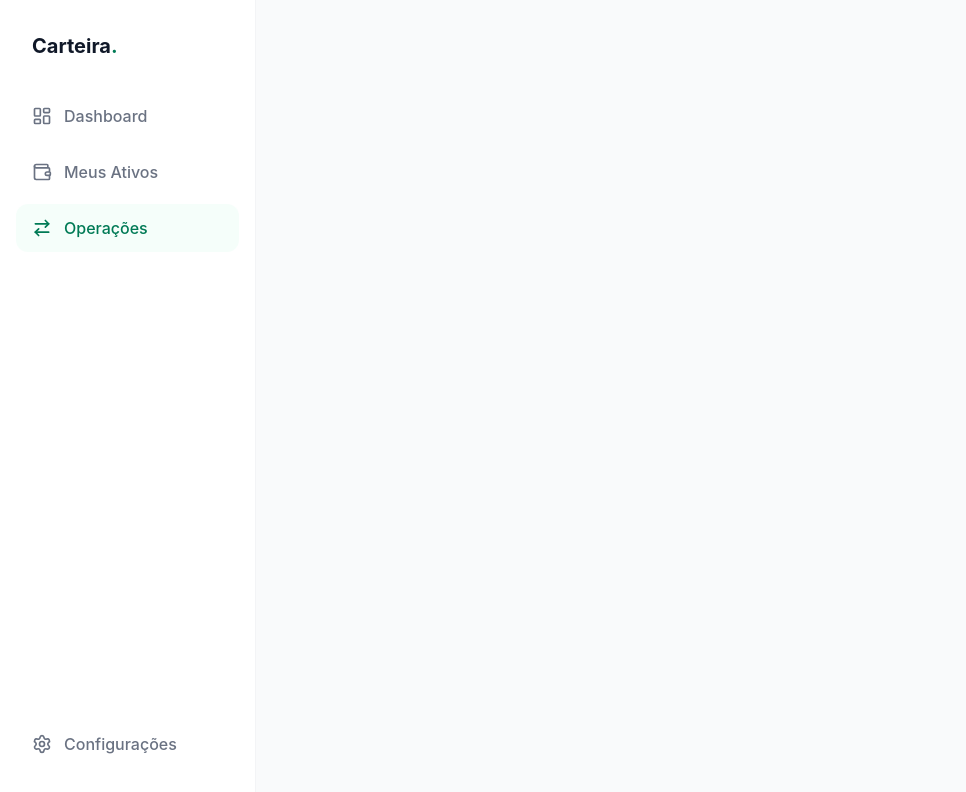
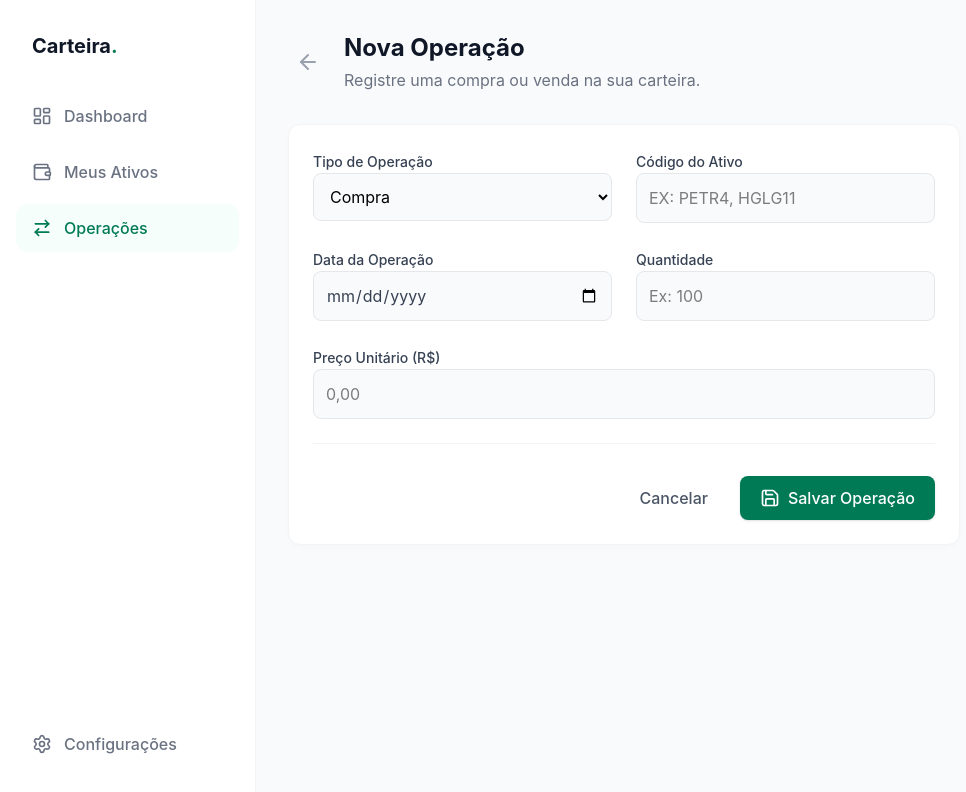
Before and after one commit to elc1090/project2-2026b-guigalmesh, a React (Vite) app in the folder frontend/: page /operacoes/nova in a window 1280 px wide. Shown: the top 792 px of the page, without its empty margins (0-966 px from the left). Built offline with nearby package versions, Linux system fonts and the light colour scheme; no server answers.

Commit message:
feat: adicionar operacao

```diff
--- a/frontend/src/App.tsx
+++ b/frontend/src/App.tsx
@@ -3,6 +3,8 @@ import { Sidebar } from "./components/Sidebar";
 import { DashboardResumo } from "./features/carteira/DashboardResumo";
 import { BrowserRouter, Routes, Route, Navigate } from 'react-router-dom';
 import { OperacoesView } from './features/operacoes/OperacoesView';
+import { OperacaoForm } from './features/operacoes/OperacaoForm';
+import { AtivosView } from './features/ativos/AtivosView';
 
 const API_URL = import.meta.env.VITE_API_URL ?? "http://localhost:3333";
 
@@ -29,7 +31,9 @@ export default function App() {
               <Route path="/" element={<Navigate to="/dashboard" replace />} />
 
               <Route path="/dashboard" element={<DashboardResumo />} />
+              <Route path="/ativos" element={<AtivosView />} />
               <Route path="/operacoes" element={<OperacoesView />} />
+              <Route path="/operacoes/nova" element={<OperacaoForm />} />
 
               {/* Placeholder para quando formos fazer a tela de ativos */}
               <Route path="/ativos" element={
--- /dev/null
+++ b/frontend/src/features/ativos/AtivosView.tsx
@@ -0,0 +1,83 @@
+import { useState } from 'react';
+import { Filter } from 'lucide-react';
+import { TabelaAtivos, AtivoResumo } from '../carteira/TabelaAtivos';
+
+export function AtivosView() {
+  // Estado para o filtro ativo
+  const [filtroAtivo, setFiltroAtivo] = useState<'TUDO' | 'Ação' | 'FII' | 'Renda Fixa'>('TUDO');
+
+  // Reutilizando o mesmo mock do dashboard para simular os dados da API
+  const mockAtivos: AtivoResumo[] = [
+    { ticker: 'ITUB4', tipo: 'Ação', quantidade: 300, precoMedio: 28.50, cotacaoAtual: 34.20, rentabilidade: 20.00 },
+    { ticker: 'PETR4', tipo: 'Ação', quantidade: 500, precoMedio: 36.10, cotacaoAtual: 39.50, rentabilidade: 9.41 },
+    { ticker: 'HGLG11', tipo: 'FII', quantidade: 120, precoMedio: 162.00, cotacaoAtual: 158.50, rentabilidade: -2.16 },
+    { ticker: 'VALE3', tipo: 'Ação', quantidade: 200, precoMedio: 68.90, cotacaoAtual: 62.10, rentabilidade: -9.86 },
+    { ticker: 'Tesouro IPCA+', tipo: 'Renda Fixa', quantidade: 5, precoMedio: 3100.00, cotacaoAtual: 3250.00, rentabilidade: 4.83 },
+  ];
+
+  // Lógica de filtragem
+  const ativosFiltrados = mockAtivos.filter(ativo =>
+    filtroAtivo === 'TUDO' ? true : ativo.tipo === filtroAtivo
+  );
+
+  return (
+    <div className="space-y-8 pb-12">
+      {/* Cabeçalho */}
+      <header className="flex justify-between items-end">
+        <div>
+          <h1 className="text-2xl font-bold text-gray-900">Meus Ativos</h1>
+          <p className="text-gray-500 mt-1">Visão detalhada da sua carteira de investimentos.</p>
+        </div>
+      </header>
+
+      {/* Barra de Filtros Minimalista */}
+      <div className="flex items-center gap-3">
+        <div className="text-gray-400 p-2">
+          <Filter size={20} />
+        </div>
+
+        <button
+          onClick={() => setFiltroAtivo('TUDO')}
+          className={`px-4 py-2 rounded-full text-sm font-medium transition-colors ${
+            filtroAtivo === 'TUDO' ? 'bg-emerald-700 text-white shadow-sm' : 'bg-white text-gray-600 border border-gray-200 hover:bg-gray-50'
+          }`}
+        >
+          Todos os Ativos
+        </button>
+
+        <button
+          onClick={() => setFiltroAtivo('Ação')}
+          className={`px-4 py-2 rounded-full text-sm font-medium transition-colors ${
+            filtroAtivo === 'Ação' ? 'bg-emerald-700 text-white shadow-sm' : 'bg-white text-gray-600 border border-gray-200 hover:bg-gray-50'
+          }`}
+        >
+          Ações
+        </button>
+
+        <button
+          onClick={() => setFiltroAtivo('FII')}
+          className={`px-4 py-2 rounded-full text-sm font-medium transition-colors ${
+            filtroAtivo === 'FII' ? 'bg-emerald-700 text-white shadow-sm' : 'bg-white text-gray-600 border border-gray-200 hover:bg-gray-50'
+          }`}
+        >
+          Fundos Imobiliários
+        </button>
+
+        <button
+          onClick={() => setFiltroAtivo('Renda Fixa')}
+          className={`px-4 py-2 rounded-full text-sm font-medium transition-colors ${
+            filtroAtivo === 'Renda Fixa' ? 'bg-emerald-700 text-white shadow-sm' : 'bg-white text-gray-600 border border-gray-200 hover:bg-gray-50'
+          }`}
+        >
+          Renda Fixa
+        </button>
+      </div>
+
+      {/* Renderizando a tabela criada anteriormente com a lista filtrada */}
+      <div className="pt-2">
+        <TabelaAtivos ativos={ativosFiltrados} />
+      </div>
+
+    </div>
+  );
+}
--- /dev/null
+++ b/frontend/src/features/operacoes/OperacaoForm.tsx
@@ -0,0 +1,152 @@
+// src/features/operacoes/OperacaoForm.tsx
+import { ArrowLeft, Save } from 'lucide-react';
+import { Link, useNavigate } from 'react-router-dom';
+import { useState, FormEvent } from 'react';
+
+interface FormData {
+  tipo: 'COMPRA' | 'VENDA';
+  ticker: string;
+  data: string;
+  quantidade: number | '';
+  preco: number | '';
+}
+
+export function OperacaoForm() {
+  const navigate = useNavigate();
+
+  // O estado que guarda todos os campos do formulário
+  const [formData, setFormData] = useState<FormData>({
+    tipo: 'COMPRA',
+    ticker: '',
+    data: '',
+    quantidade: '',
+    preco: '',
+  });
+
+  const handleChange = (e: React.ChangeEvent<HTMLInputElement | HTMLSelectElement>) => {
+    const { name, value } = e.target;
+
+    setFormData(prev => ({
+      ...prev,
+      // Se for quantidade ou preço, converte para número (ou vazio se o usuário apagar)
+      [name]: (name === 'quantidade' || name === 'preco')
+        ? (value === '' ? '' : Number(value))
+        : (name === 'ticker' ? value.toUpperCase() : value)
+    }));
+  };
+
+  // Função disparada ao clicar em "Salvar"
+  const handleSubmit = (e: FormEvent) => {
+    e.preventDefault(); // Impede a página de recarregar
+
+    // Aqui faremos o fetch() para a API Node.js
+    console.log("Dados prontos para envio:", formData);
+
+    alert('Operação salva com sucesso! (Simulação)');
+    navigate('/operacoes');
+  };
+
+  return (
+    <div className="space-y-8 max-w-2xl pb-12">
+      <header className="flex items-center gap-4">
+        <Link to="/operacoes" className="p-2 text-gray-400 hover:text-gray-900 hover:bg-gray-100 rounded-xl transition-colors">
+          <ArrowLeft size={24} />
+        </Link>
+        <div>
+          <h1 className="text-2xl font-bold text-gray-900">Nova Operação</h1>
+          <p className="text-gray-500 mt-1">Registre uma compra ou venda na sua carteira.</p>
+        </div>
+      </header>
+
+      {/* Trocamos a div form por um <form> real apontando para handleSubmit */}
+      <form onSubmit={handleSubmit} className="bg-white rounded-xl border border-gray-100 shadow-[0_2px_10px_-4px_rgba(0,0,0,0.05)] p-6 space-y-6">
+
+        <div className="grid grid-cols-1 md:grid-cols-2 gap-6">
+
+          <div className="space-y-2">
+            <label className="text-sm font-medium text-gray-700">Tipo de Operação</label>
+            <select
+              name="tipo" // name é crucial para o handleChange
+              value={formData.tipo}
+              onChange={handleChange}
+              className="w-full p-3 bg-gray-50 border border-gray-200 rounded-lg focus:outline-none focus:ring-2 focus:ring-emerald-500/20 focus:border-emerald-500 transition-colors"
+            >
+              <option value="COMPRA">Compra</option>
+              <option value="VENDA">Venda</option>
+            </select>
+          </div>
+
+          <div className="space-y-2">
+            <label className="text-sm font-medium text-gray-700">Código do Ativo</label>
+            <input
+              type="text"
+              name="ticker"
+              value={formData.ticker}
+              onChange={handleChange}
+              required
+              placeholder="Ex: PETR4, HGLG11"
+              className="w-full p-3 bg-gray-50 border border-gray-200 rounded-lg focus:outline-none focus:ring-2 focus:ring-emerald-500/20 focus:border-emerald-500 transition-colors uppercase"
+            />
+          </div>
+
+          <div className="space-y-2">
+            <label className="text-sm font-medium text-gray-700">Data da Operação</label>
+            <input
+              type="date"
+              name="data"
+              value={formData.data}
+              onChange={handleChange}
+              required
+              className="w-full p-3 bg-gray-50 border border-gray-200 rounded-lg text-gray-700 focus:outline-none focus:ring-2 focus:ring-emerald-500/20 focus:border-emerald-500 transition-colors"
+            />
+          </div>
+
+          <div className="space-y-2">
+            <label className="text-sm font-medium text-gray-700">Quantidade</label>
+            <input
+              type="number"
+              name="quantidade"
+              value={formData.quantidade}
+              onChange={handleChange}
+              required
+              min="1"
+              step="1" // Força ser número inteiro (não dá pra comprar meia ação)
+              placeholder="Ex: 100"
+              className="w-full p-3 bg-gray-50 border border-gray-200 rounded-lg focus:outline-none focus:ring-2 focus:ring-emerald-500/20 focus:border-emerald-500 transition-colors"
+            />
+          </div>
+
+          <div className="space-y-2 md:col-span-2">
+            <label className="text-sm font-medium text-gray-700">Preço Unitário (R$)</label>
+            <input
+              type="number"
+              name="preco"
+              value={formData.preco}
+              onChange={handleChange}
+              required
+              min="0.01"
+              step="0.01" // Permite centavos
+              placeholder="0,00"
+              className="w-full p-3 bg-gray-50 border border-gray-200 rounded-lg focus:outline-none focus:ring-2 focus:ring-emerald-500/20 focus:border-emerald-500 transition-colors"
+            />
+          </div>
+        </div>
+
+        <hr className="border-gray-100" />
+
+        <div className="flex justify-end gap-3 pt-2">
+          <Link to="/operacoes" className="px-5 py-2.5 text-gray-600 hover:text-gray-900 hover:bg-gray-100 rounded-lg font-medium transition-colors">
+            Cancelar
+          </Link>
+          <button
+            type="submit" // Trocado para submit para disparar o form
+            className="bg-emerald-700 hover:bg-emerald-800 text-white px-5 py-2.5 rounded-lg font-medium flex items-center gap-2 transition-colors shadow-sm"
+          >
+            <Save size={20} />
+            Salvar Operação
+          </button>
+        </div>
+      </form>
+    </div>
+  );
+}
--- a/frontend/src/features/operacoes/OperacoesView.tsx
+++ b/frontend/src/features/operacoes/OperacoesView.tsx
@@ -1,4 +1,5 @@
 import { Plus, ArrowDownRight, ArrowUpRight } from 'lucide-react';
+import { Link } from 'react-router-dom';
 
 export function OperacoesView() {
   // Mock para simular o visual do histórico de operações
@@ -16,10 +17,13 @@ export function OperacoesView() {
           <h1 className="text-2xl font-bold text-gray-900">Operações</h1>
           <p className="text-gray-500 mt-1">Gerencie suas compras e vendas.</p>
         </div>
-        <button className="bg-emerald-700 hover:bg-emerald-800 text-white px-5 py-2.5 rounded-lg font-medium flex items-center gap-2 transition-colors shadow-sm">
-          <Plus size={20} />
-          Nova Operação
-        </button>
+        <Link
+            to="/operacoes/nova"
+            className="bg-emerald-700 hover:bg-emerald-800 text-white px-5 py-2.5 rounded-lg font-medium flex items-center gap-2 transition-colors shadow-sm"
+        >
+            <Plus size={20} />
+            Nova Operação
+        </Link>
       </header>
 
       {/* Histórico Recente */}
```
